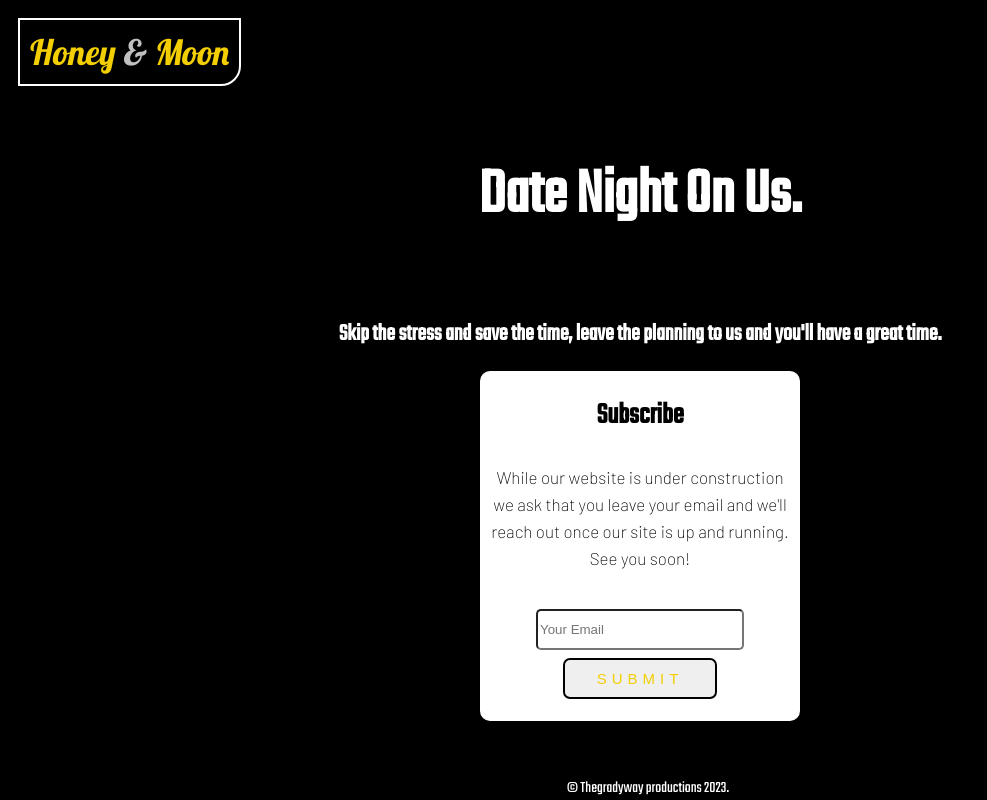
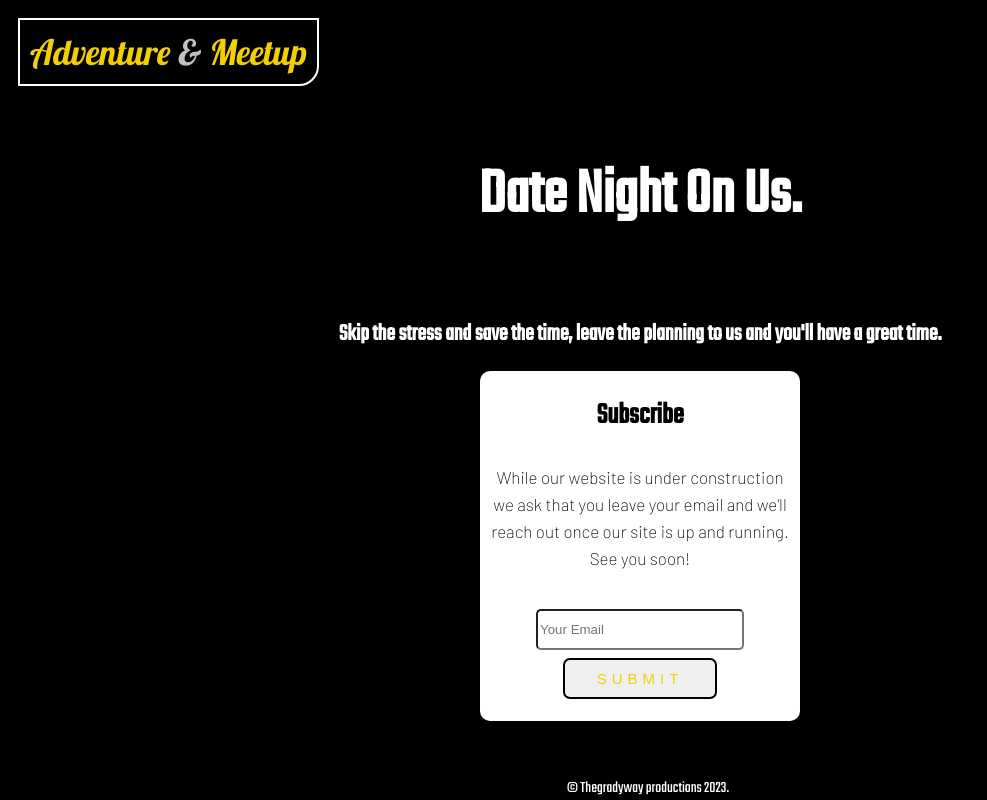
Before and after one commit to Grady253/landing-page, a plain HTML site: page index.html in a window 1280 px wide. Shown: the whole page, without its empty margins (0-987 px from the left). Drawn offline with Linux system fonts and the light colour scheme.

Commit message:
Changed the name.

```diff
--- a/index.html
+++ b/index.html
@@ -14,7 +14,7 @@
 <body>
    <main>
        <div class="header">
-           <p id="headerBox"><span id="honey">Honey</span> & <span id="honey">Moon</span></p>
+           <p id="headerBox"><span id="honey">Adventure</span> & <span id="honey">Meetup</span></p>
        </div>
        <div class="moon"></div>
        <section class="bodyText">
```
Also changed, not shown: style.css (+1 -11 lines).
